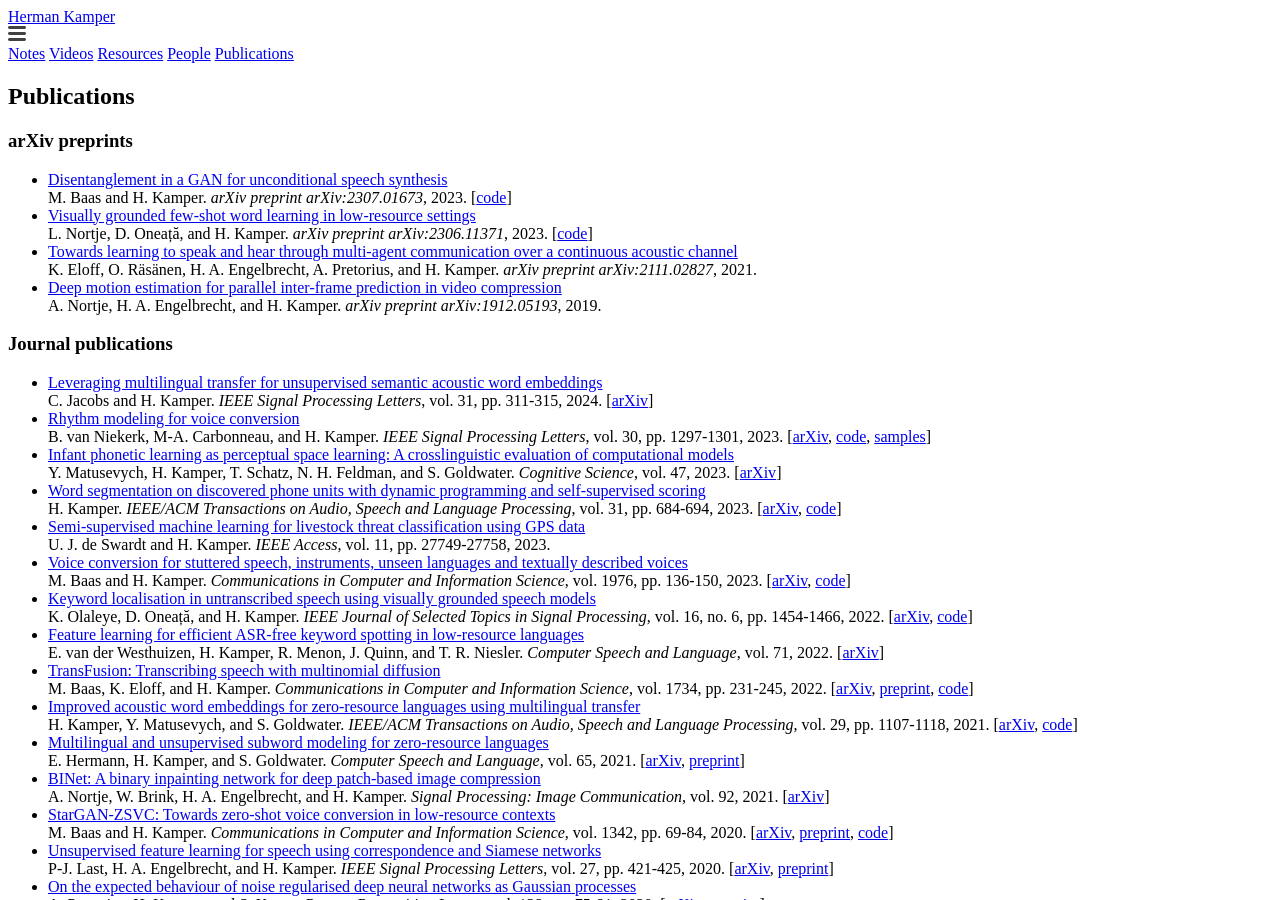
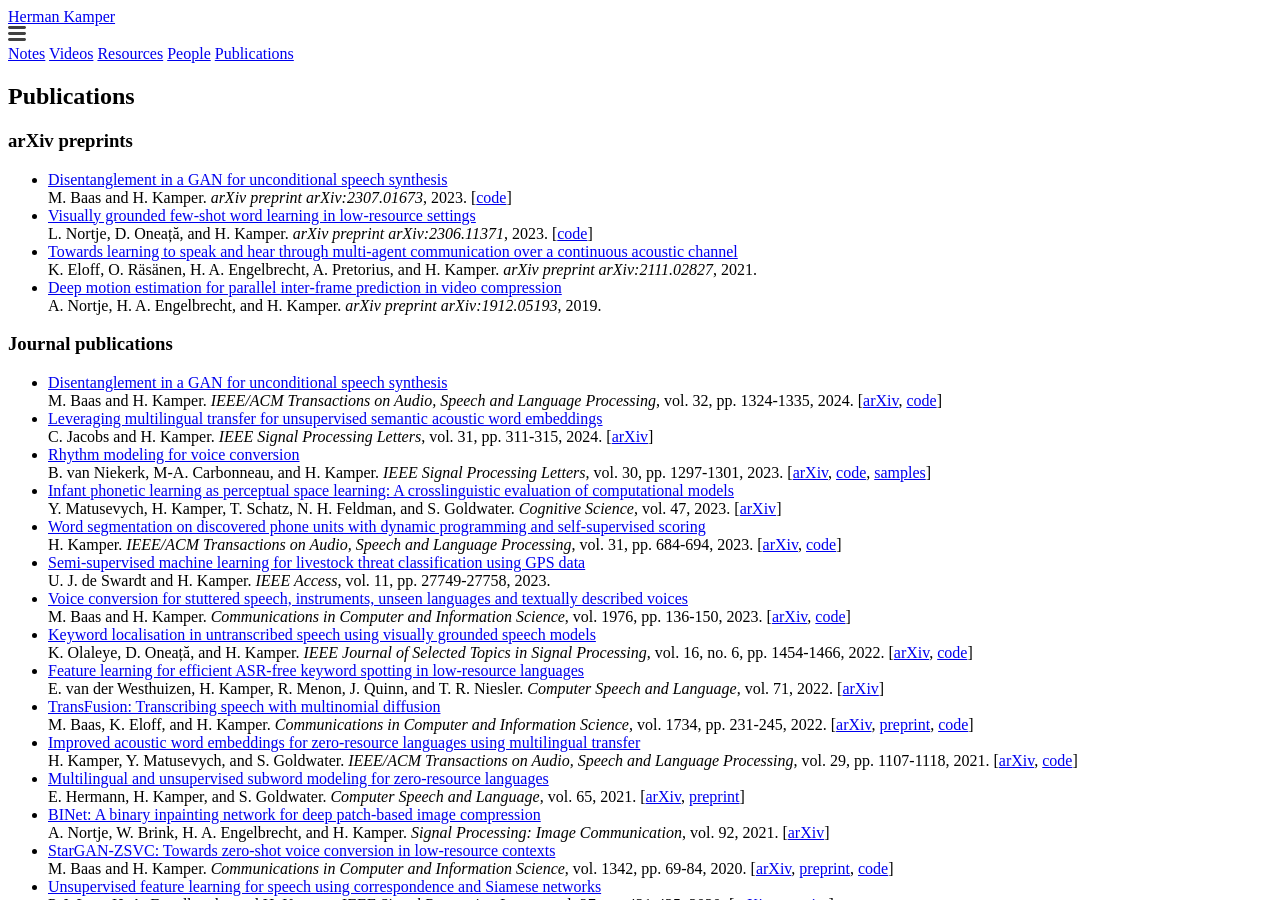
Before and after one commit to kamperh/kamperh.github.io, a Jekyll site: the page built from publications.md, in a window 1280 px wide and 900 px high. Built offline with Jekyll 4.4.1, drawn with Linux system fonts in a browser that asks for light colours; a style sheet for code colours, icons or effects is not loaded.

Commit message:
Update publications.md

```diff
--- a/publications.md
+++ b/publications.md
@@ -24,6 +24,9 @@ order: 5
 
 ### Journal publications
 
+- [Disentanglement in a GAN for unconditional speech synthesis](https://doi.org/10.1109/TASLP.2024.3359352)
+  M. Baas and H. Kamper. *IEEE/ACM Transactions on Audio, Speech and Language Processing*, vol. 32, pp. 1324-1335, 2024.
+  [[arXiv](https://arxiv.org/abs/2307.01673), [code](https://github.com/RF5/simple-asgan/)]
 - [Leveraging multilingual transfer for unsupervised semantic acoustic word embeddings](https://doi.org/10.1109/LSP.2023.3347154)
   C. Jacobs and H. Kamper. *IEEE Signal Processing Letters*, vol. 31, pp. 311-315, 2024.
   [[arXiv](https://arxiv.org/abs/2307.02083)]
```
